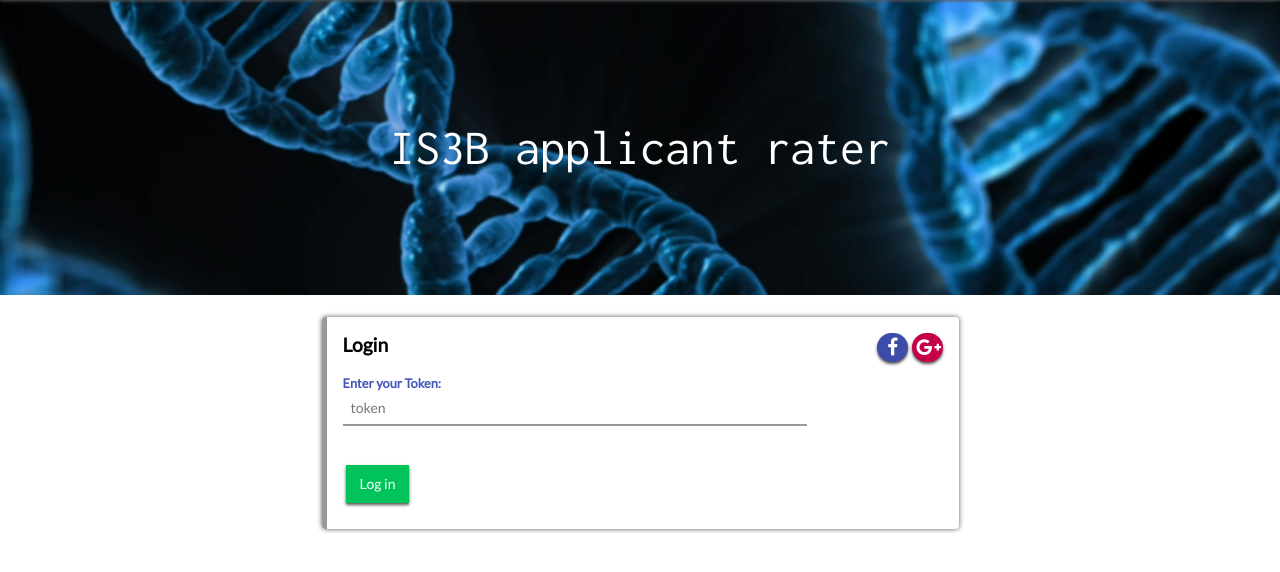
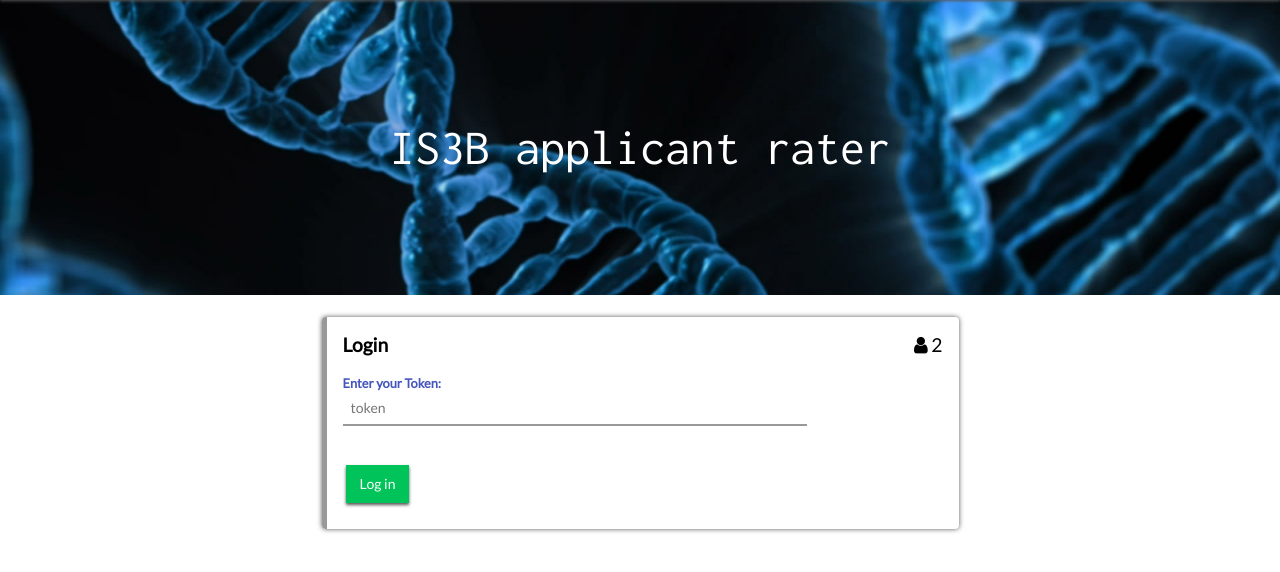
Before and after one commit to cdiener/rater, a Flask app: page /login in a window 1280 px wide. Shown: the part 51-623 px from the top of the page. Run offline with Flask 2, Linux system fonts and the light colour scheme; some libraries are stand-ins or nearby versions.

Commit message:
Small changes

```diff
--- a/app.py
+++ b/app.py
@@ -24,8 +24,7 @@ class PersonForm(Form):
     choices=[('0', 'dubious'), ('1', 'average'), ('2', 'national leader'),
     ('3', 'international leader')])
     dist = SelectField('How do you rate the travel distance?', [validators.Required()],
-    choices=[('0', 'local'), ('1', 'national'), ('2', 'international'),
-    ('3', 'international leader')])
+    choices=[('0', 'local'), ('1', 'national'), ('2', 'international')])
 
 def connect_db():
     return sqlite3.connect(app.config['DATABASE'])
@@ -64,7 +63,7 @@ def login():
         session['rated'] = 0
         flash('Thank you. Logging in...')
         return redirect(url_for('show_entries'))
-    return render_template('login.html', form=form)
+    return render_template('login.html', form=form, n_user=len(app.config['USERS']))
 
 @app.route('/')
 @login_required
--- a/queries.py
+++ b/queries.py
@@ -12,10 +12,10 @@ next_person = 'select p.pid, p.department, p.institution, p.state, p.country, \
     as rev from persons as p left join ratings as r on p.pid=r.pid group by p.pid \
     having instr(rev, ?)=0 or r.reviewer is null order by n limit 1'
 
-next_abstract = 'select p.pid, ifnull(count(a.pid),0) as n \
-    from persons as p left join abstracts as a on p.pid=a.pid \
-    group by p.pid having a.reviewer != "Fozzy" or a.reviewer is null \
-    order by n limit 1'
+next_abstract = 'select p.pid, p.topic, a.abstract_talk, p.abstract_poster, \
+    ifnull(count(a.pid),0) as n, group_concat(a.reviewer) as rev \
+    from persons as p left join abstracts as a on p.pid=a.pid group by p.pid \
+    having instr(rev, ?)=0 or a.reviewer is null order by n limit 1'
 
 insert_person_rating = 'insert or ignore into ratings (pid, reviewer, position, \
     institution, distance, equality) values (?, ?, ?, ?, ?, 0)'
--- a/templates/login.html
+++ b/templates/login.html
@@ -6,8 +6,7 @@
 <div class="row">
 
     <div class="card small">
-		<div class="items"><div class="btn badge sm blue"><i class="fa fa-facebook"></i></div>
-		<div class="btn badge sm red"><i class="fa fa-google-plus"></i></div></div>
+		<div class="items"><i class="fa fa-user"></i>&nbsp;2</div>
 		<h1>Login</h1><br>
 		<form method=post action="/login">
             {{ form.hidden_tag() }}
```
Also changed, not shown: data/master.db.
